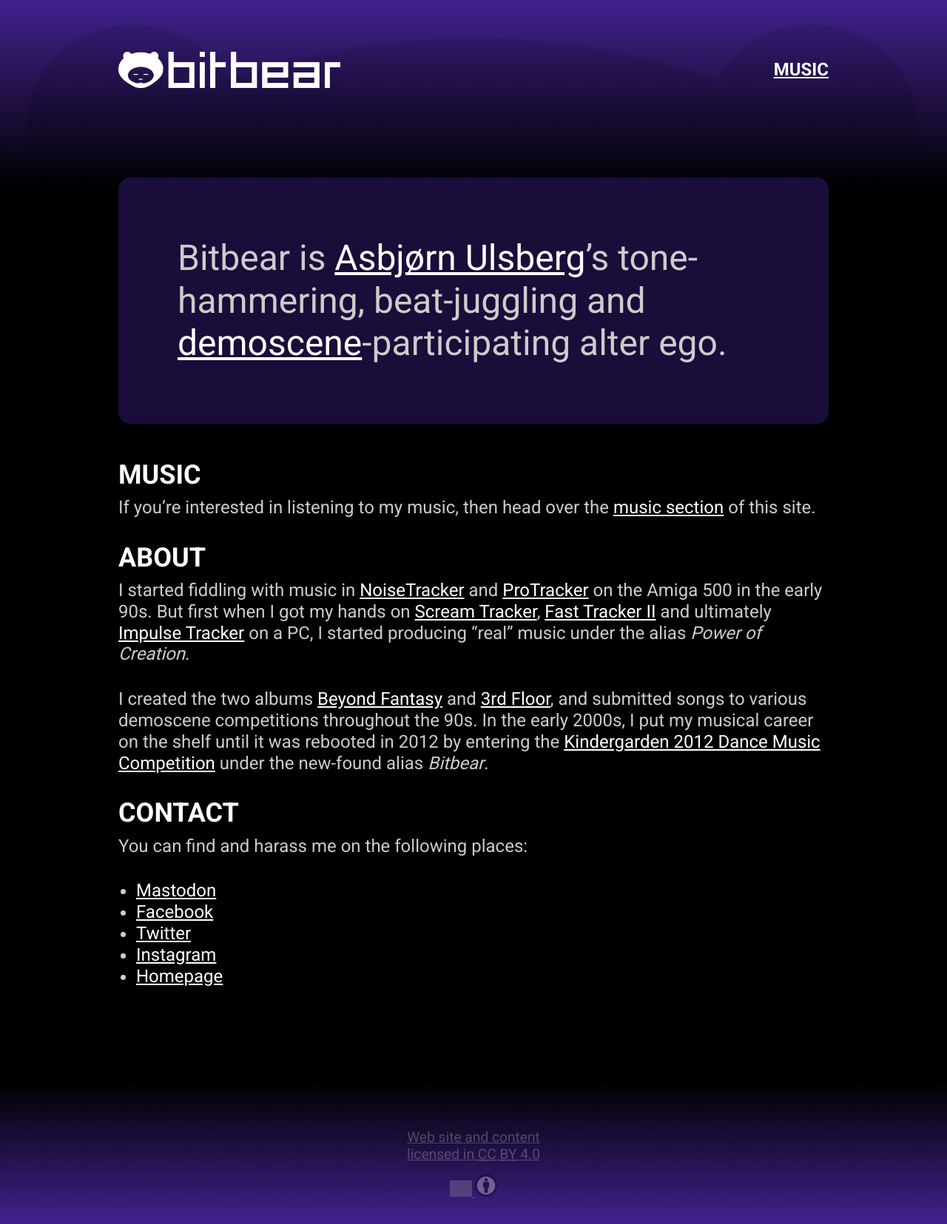
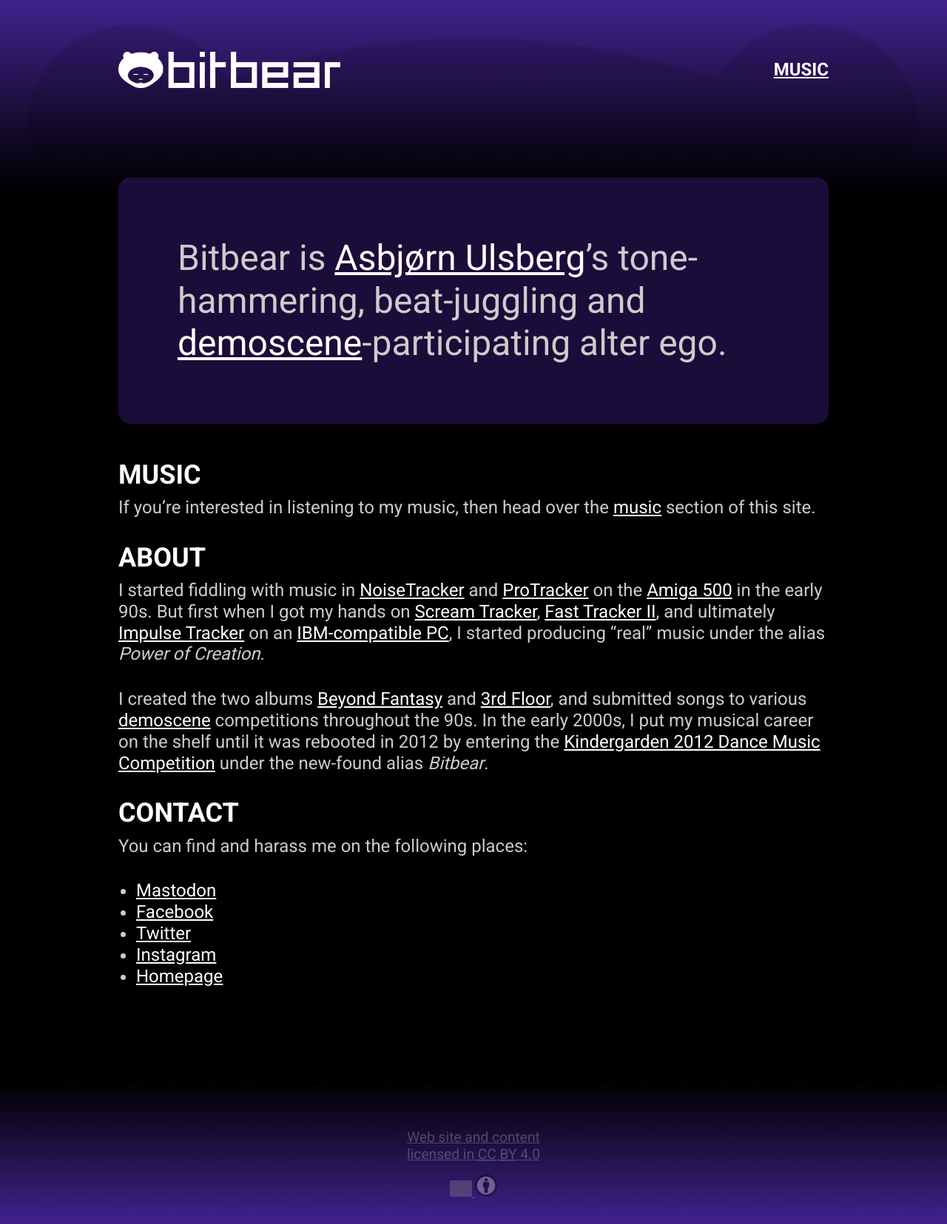
Before and after one commit to asbjornu/bitbear.org, a Jekyll site: the page built from index.md, in a window 1280 px wide. Shown: the whole page at 74% size. Built offline with Jekyll 4.4.1, drawn with Linux system fonts in a browser that asks for light colours; grey boxes are pictures that could not be loaded.

```diff
--- a/_config.yml
+++ b/_config.yml
@@ -14,6 +14,10 @@ defaults:
       layout: default
       description: |
         Bitbear.org is the website of electronic music producer Asbjørn Ulsberg
+  - scope:
+      path: music/archive
+    values:
+      layout: post
 
 sass:
   sass_dir: assets/scss
--- /dev/null
+++ b/_plugins/page_filters.rb
@@ -0,0 +1,27 @@
+# frozen_string_literal: false
+
+module Jekyll
+  # Filters for working with Jekyll::Page objects
+  module PageFilters
+    def children_of(all_pages, parent)
+      all_pages.select { |p| child_of?(p, parent) }
+    end
+
+    private
+
+    def child_of?(child, parent)
+      parent_path = parent['path']
+      child_path = child.path
+
+      # Exclude 'index.md' from becoming a child of itself
+      return false if parent_path == child_path
+
+      # Remove 'index.md' from the parent path
+      parent_path = parent_path.split('index.md', 2).first
+
+      child_path.start_with? parent_path
+    end
+  end
+end
+
+Liquid::Template.register_filter(Jekyll::PageFilters)
--- a/assets/scss/bitbear.scss
+++ b/assets/scss/bitbear.scss
@@ -144,6 +144,37 @@ main {
     font-size: 3rem;
 }
 
+table {
+    width: 100%;
+    border-collapse: collapse;
+
+    th, td {
+      padding: 12px 15px;
+      text-align: left;
+      border-bottom: 1px solid $bg-color-light;
+    }
+
+    th:first-child, td:first-child {
+      padding-left: 0;
+    }
+
+    th:last-child, td:last-child{
+      padding-right: 0;
+    }
+
+    .r {
+        text-align: right;
+    }
+}
+
+#youtube {
+    padding: .5em;
+    margin: 0 1em .5em 0;
+    float: left;
+    border: 1px solid $bg-color-light;
+    border-radius: 10px;
+}
+
 footer {
     position: relative;
     min-height: 100px;
--- a/index.md
+++ b/index.md
@@ -8,19 +8,19 @@ and [demoscene]-participating alter ego.
 
 ## Music
 
-If you're interested in listening to my music, then head over the [music
-section](music) of this site.
+If you're interested in listening to my music, then head over the [music]
+section of this site.
 
 ## About
 
-I started fiddling with music in [NoiseTracker][noisetracker] and
-[ProTracker][protracker] on the Amiga 500 in the early 90s. But first when I
-got my hands on [Scream Tracker][scream-tracker], [Fast Tracker
-II][fast-tracker] and ultimately [Impulse Tracker][impulse-tracker] on a PC, I
-started producing "real" music under the alias *Power of Creation*.
+I started fiddling with music in [NoiseTracker] and [ProTracker] on the [Amiga
+500][amiga] in the early 90s. But first when I got my hands on [Scream
+Tracker][scream-tracker], [Fast Tracker II][fast-tracker], and ultimately
+[Impulse Tracker][impulse-tracker] on an [IBM-compatible PC][pc], I started
+producing "real" music under the alias *Power of Creation*.
 
 I created the two albums [Beyond Fantasy][beyond-fantasy] and [3rd
-Floor][3rd-floor], and submitted songs to various demoscene competitions
+Floor][3rd-floor], and submitted songs to various [demoscene] competitions
 throughout the 90s. In the early 2000s, I put my musical career on the shelf
 until it was rebooted in 2012 by entering the [Kindergarden 2012 Dance Music
 Competition][kg2012] under the new-found alias *Bitbear*.
```
Also changed, not shown: other parts of index.md (+3 -0 lines), _layouts/post.html (+14 -0 lines), music/archive/bebob-renaissance.md (added, +11 -0 lines), music/archive/cool-interpreter.md (added, +8 -0 lines), music/archive/index.md (added, +33 -0 lines), music/archive/psyko-infarnation.md (added, +10 -0 lines), music/archive/the-floot-ride.md (added, +9 -0 lines), music/archive/tiny-chips-revenge.md (added, +32 -0 lines), music/index.md (+6 -4 lines).
